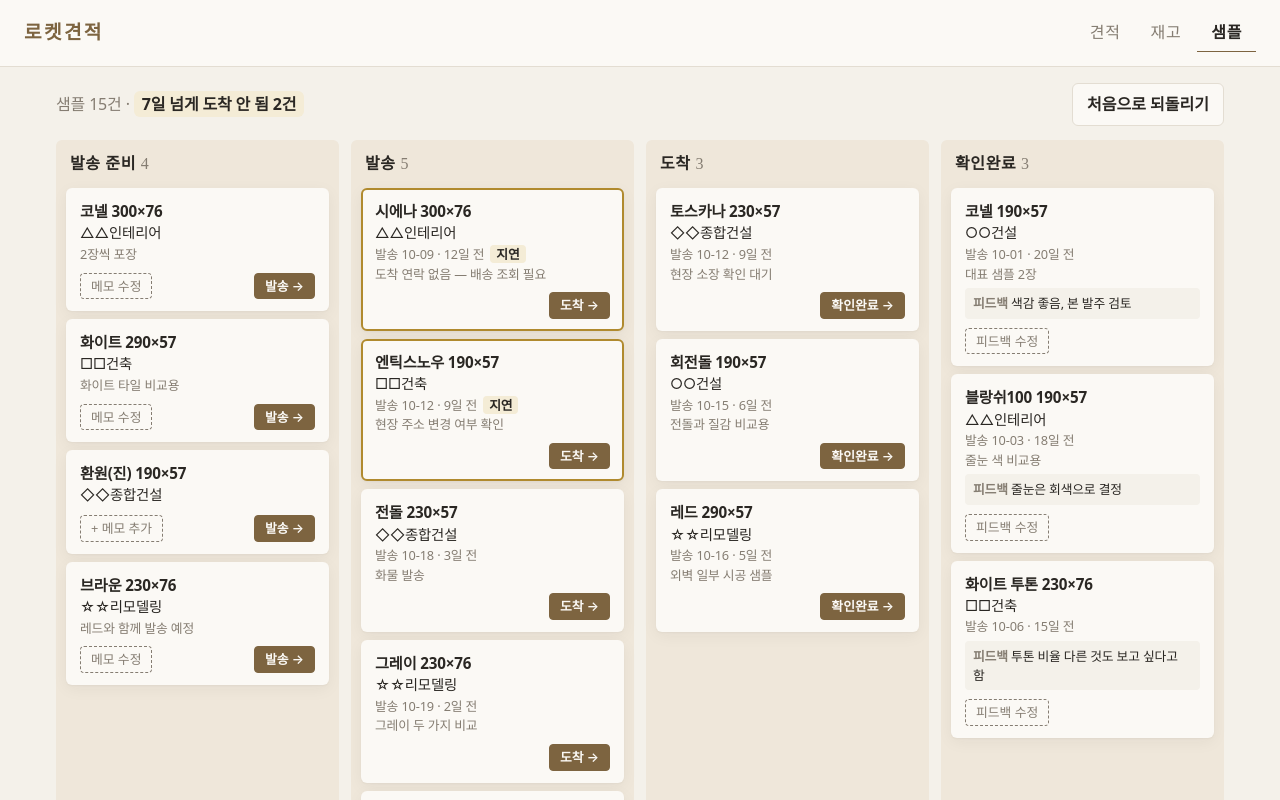
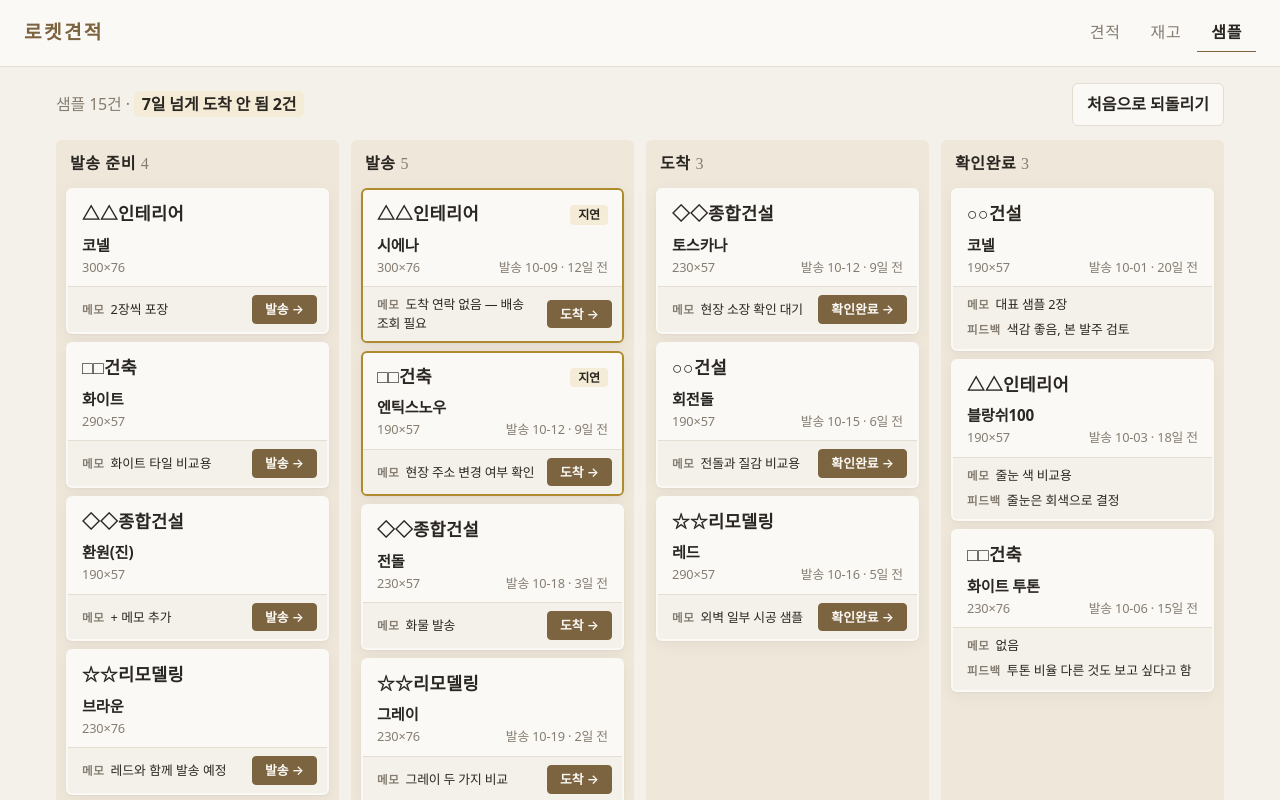
Before and after one commit to jhp-good/261021-hackathon-1, a Next.js app: page /samples in a window 1280 px wide. Shown: the top 800 px of the page. Built offline with nearby package versions, Linux system fonts and the light colour scheme; a web font is replaced by a local one.

Commit message:
샘플 카드 재배치: 회사명 크게 · 제품명 · 사이즈, 아래 칸에 메모 + 다음 단계 단추
Co-Authored-By: Claude Opus 5.5 <noreply@anthropic.com>

```diff
--- a/app/globals.css
+++ b/app/globals.css
@@ -223,31 +223,43 @@ main { max-width: 1200px; margin: 0 auto; padding: 16px; }
 .column h2 { margin: 2px 4px 4px; font-family: var(--serif); font-size: 1rem; font-weight: 600; letter-spacing: 0.04em; }
 .column h2 span { color: var(--muted); font-weight: 500; }
 
+/* 샘플 카드 — 위: 회사명 · 제품명 · 사이즈 / 아래 칸: 메모 + 다음 단계 */
 .card {
-  background: var(--surface); border: 2px solid transparent; border-radius: var(--radius); padding: 10px 12px; box-shadow: var(--shadow);
-  display: flex; flex-direction: column; gap: 1px; font-size: 0.9rem; line-height: 1.45;
+  display: flex; flex-direction: column; overflow: hidden;
+  background: var(--surface); border: 2px solid transparent; border-radius: var(--radius); box-shadow: var(--shadow);
+  font-size: 0.9rem; line-height: 1.45;
 }
 .card.delayed { border-color: var(--yellow); }
-.card strong { font-size: 0.95rem; font-weight: 600; }
 .card p { margin: 0; }
-.card .meta, .card .note { font-size: 0.8rem; color: var(--muted); }
-.card .badge { margin-left: 6px; background: var(--yellow-soft); color: var(--text); font-weight: 600; padding: 0 6px; border-radius: 4px; }
-.card .feedback-text { margin-top: 4px; padding: 6px 8px; background: var(--bg); border-radius: 4px; font-size: 0.8rem; white-space: pre-wrap; }
-.card .feedback-text span { font-weight: 600; color: var(--muted); }
+.card-top { display: flex; flex-direction: column; gap: 2px; padding: 12px 14px 10px; }
+.card-head { display: flex; align-items: center; justify-content: space-between; gap: 8px; margin-bottom: 4px; }
+.card .company { font-family: var(--serif); font-size: 1.1rem; font-weight: 700; letter-spacing: 0.02em; white-space: nowrap; overflow: hidden; text-overflow: ellipsis; }
+.card .badge { flex: none; background: var(--yellow-soft); color: var(--text); font-size: 0.75rem; font-weight: 600; padding: 1px 8px; border-radius: 4px; }
+.card .product { font-size: 0.95rem; font-weight: 600; }
+.card .size-row { display: flex; justify-content: space-between; gap: 8px; font-size: 0.8rem; color: var(--muted); font-variant-numeric: tabular-nums; }
 
-.card .actions { display: flex; gap: 4px; margin-top: 8px; }
+.card-memo {
+  display: grid; grid-template-columns: minmax(0, 1fr) auto; align-items: center; gap: 10px;
+  padding: 8px 10px 8px 14px; background: var(--bg); border-top: 1px solid var(--line);
+}
+.memo-lines { display: flex; flex-direction: column; gap: 4px; min-width: 0; }
+.memo, .memo-edit { margin: 0; font-size: 0.8rem; color: var(--text); text-align: left; overflow-wrap: anywhere; }
+.memo span, .memo-edit span { margin-right: 6px; font-size: 0.72rem; font-weight: 600; color: var(--muted); letter-spacing: 0.06em; }
+.memo-edit { padding: 2px 0; border: 0; background: transparent; cursor: pointer; white-space: pre-wrap; }
+.memo-edit:hover { color: var(--accent); }
+
 .card button.small {
-  padding: 3px 10px; border: 1px solid var(--accent); border-radius: 4px; cursor: pointer;
+  padding: 4px 12px; border: 1px solid var(--accent); border-radius: 4px; cursor: pointer; white-space: nowrap;
   font-size: 0.8rem; font-weight: 600; background: transparent; color: var(--accent);
 }
 .card button.small.plain { color: var(--muted); border: 1px dashed var(--muted); font-weight: 500; }
-.card button.small.next { margin-left: auto; background: var(--accent); color: var(--surface); }
-.text-edit { margin-top: 6px; }
+.card button.small.next { background: var(--accent); color: var(--surface); }
+.text-edit { grid-column: 1 / -1; }
 .text-edit textarea {
   width: 100%; padding: 6px 8px; border: 1px solid var(--accent); border-radius: 4px;
   background: var(--surface); color: var(--text); font: inherit; font-size: 0.85rem; resize: vertical;
 }
-.text-edit .actions { margin-top: 2px; }
+.text-edit .actions { display: flex; gap: 4px; margin-top: 4px; justify-content: flex-end; }
 
 /* 휴대폰 */
 @media (max-width: 599px) {
--- a/app/samples/page.tsx
+++ b/app/samples/page.tsx
@@ -106,17 +106,20 @@ export default function SamplesPage() {
                 const days = daysSince(s.sentDate, today);
                 return (
                   <article key={s.id} className={delayed ? "card delayed" : "card"}>
-                    <strong>{p ? `${p.name} ${face(p).length}×${face(p).height}` : s.productCode}</strong>
-                    <p>{s.customer}</p>
-                    {stage !== "발송 준비" && (
-                      <p className="meta">
-                        발송 {s.sentDate.slice(5)} · {days}일 전
+                    <div className="card-top">
+                      <div className="card-head">
+                        <b className="company">{s.customer}</b>
                         {delayed && <span className="badge">지연</span>}
-                      </p>
-                    )}
-                    {s.note && <p className="note">{s.note}</p>}
-                    {s.feedback && stage === "확인완료" && <p className="feedback-text"><span>피드백</span> {s.feedback}</p>}
+                      </div>
+                      <strong className="product">{p?.name ?? s.productCode}</strong>
+                      <div className="size-row">
+                        <span>{p ? `${face(p).length}×${face(p).height}` : ""}</span>
+                        {stage !== "발송 준비" && <span>발송 {s.sentDate.slice(5)} · {days}일 전</span>}
+                      </div>
+                    </div>
 
+                    {/* 아래 칸: 메모(· 피드백) + 다음 단계 단추 */}
+                    <div className="card-memo">
                       {edit && editing === s.id ? (
                         <div className="text-edit">
                           <textarea value={draft} onChange={(e) => setDraft(e.target.value)} rows={2}
@@ -127,17 +130,27 @@ export default function SamplesPage() {
                           </div>
                         </div>
                       ) : (
-                      <div className="actions">
-                        {edit && (
-                          <button className="small plain" onClick={() => startEdit(s, edit.field)}>
-                            {s[edit.field] ? `${edit.label} 수정` : `+ ${edit.label} 추가`}
+                        <>
+                          <div className="memo-lines">
+                            {edit?.field === "note" ? (
+                              <button className="memo-edit" onClick={() => startEdit(s, "note")} title="눌러서 메모 쓰기">
+                                <span>메모</span>{s.note || "+ 메모 추가"}
+                              </button>
+                            ) : (
+                              <p className="memo"><span>메모</span>{s.note || "없음"}</p>
+                            )}
+                            {edit?.field === "feedback" && (
+                              <button className="memo-edit" onClick={() => startEdit(s, "feedback")} title="눌러서 피드백 쓰기">
+                                <span>피드백</span>{s.feedback || "+ 피드백 추가"}
                               </button>
                             )}
+                          </div>
                           {stage !== "확인완료" && (
                             <button className="small next" onClick={() => advance(s)}>{nextStage(stage)} →</button>
                           )}
+                        </>
+                      )}
                     </div>
-                    )}
                   </article>
                 );
               })}
```
Lines whose indentation alone changed are shown as unchanged.
